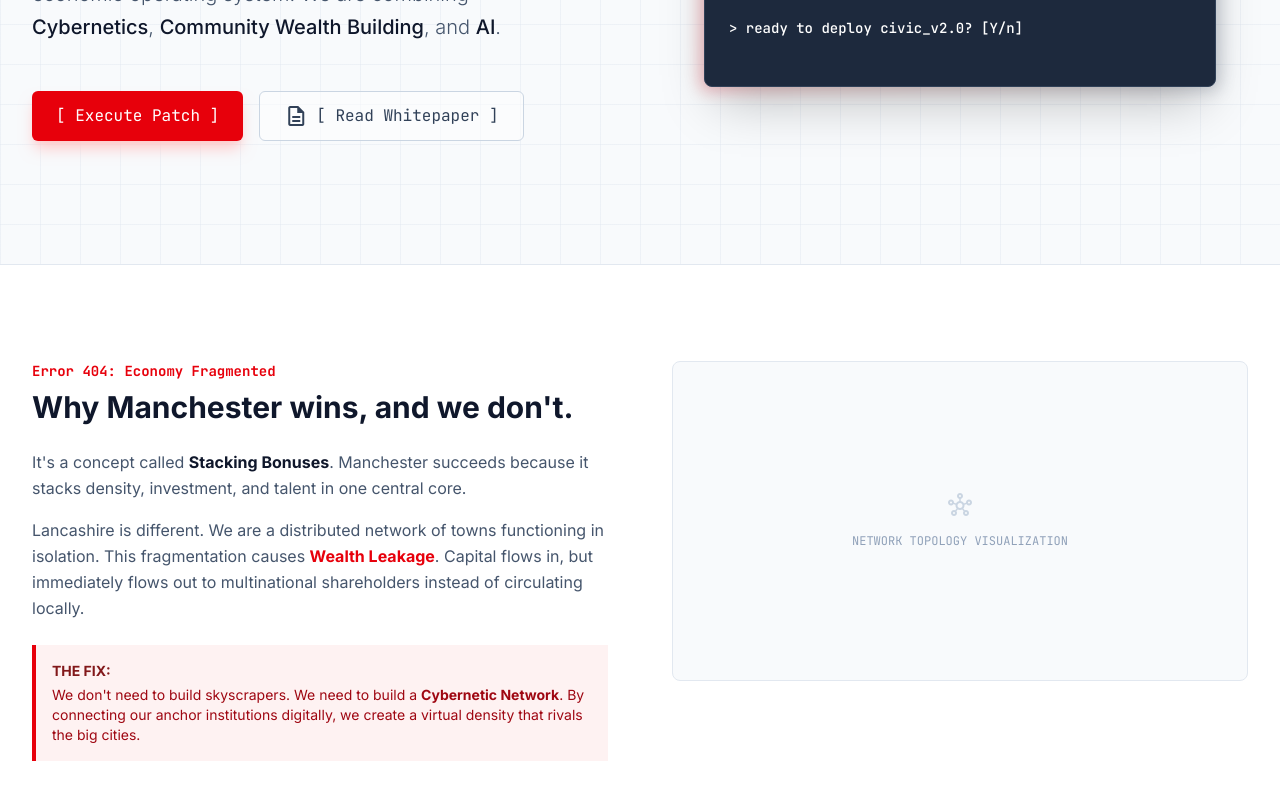
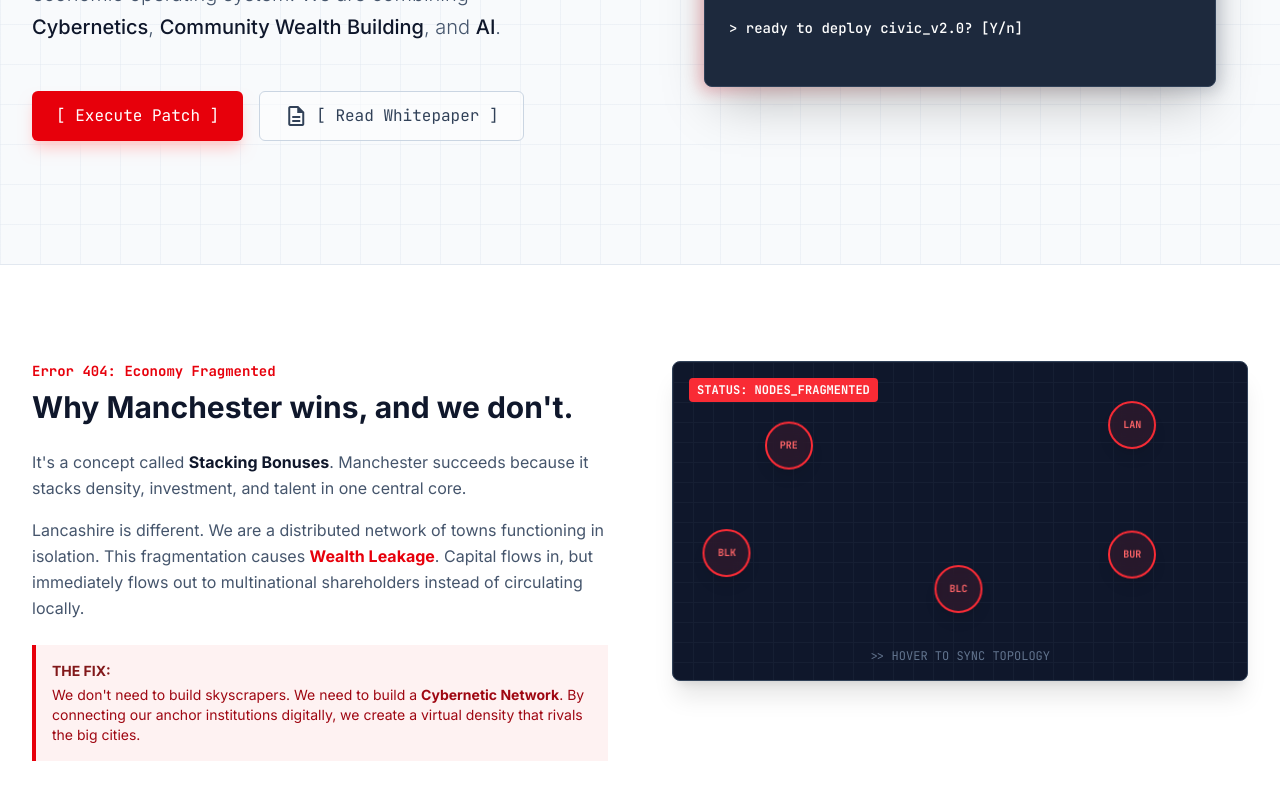
Before and after one commit to amounderness/lancs-os, a Next.js app: page / in a window 1280 px wide. Shown: the part 536-1336 px from the top of the page. Built offline with nearby package versions, Linux system fonts and the light colour scheme.

Commit message:
Added interactive Glitch Map

```diff
--- a/package.json
+++ b/package.json
@@ -9,10 +9,13 @@
     "lint": "eslint"
   },
   "dependencies": {
+    "clsx": "^2.1.1",
+    "framer-motion": "^12.23.26",
     "material-symbols": "^0.40.2",
     "next": "16.1.1",
     "react": "19.2.3",
-    "react-dom": "19.2.3"
+    "react-dom": "19.2.3",
+    "tailwind-merge": "^3.4.0"
   },
   "devDependencies": {
     "@tailwindcss/postcss": "^4",
--- /dev/null
+++ b/src/app/components/GlitchMap.tsx
@@ -0,0 +1,149 @@
+'use client';
+
+import { motion } from 'framer-motion';
+import { useState, useEffect } from 'react';
+import { clsx } from 'clsx';
+import { twMerge } from 'tailwind-merge';
+
+function cn(...inputs: (string | undefined | null | false)[]) {
+  return twMerge(clsx(inputs));
+}
+
+// Define the Node type
+type NodeData = {
+  id: string;
+  label: string;
+  // Geographic positions (Networked State)
+  geoX: number;
+  geoY: number;
+  // Random "Glitch" starting positions (Fragmented State)
+  randX: number;
+  randY: number;
+};
+
+export default function GlitchMap() {
+  const [isHovered, setIsHovered] = useState(false);
+  const [mounted, setMounted] = useState(false);
+
+  // Prevent hydration mismatch by waiting for mount
+  useEffect(() => {
+    setMounted(true);
+  }, []);
+
+  const nodes: NodeData[] = [
+    // Lancaster: Top Center
+    { id: 'LAN', label: 'LANCASTER', geoX: 50, geoY: 15, randX: 80, randY: 20 },
+    // Preston: Top Left (Central-ish)
+    { id: 'PRE', label: 'PRESTON', geoX: 35, geoY: 40, randX: 20, randY: 25 },
+    // Blackpool: Bottom Left
+    { id: 'BLK', label: 'BLACKPOOL', geoX: 20, geoY: 70, randX: 10, randY: 60 },
+    // Burnley: Top Right
+    { id: 'BUR', label: 'BURNLEY', geoX: 80, geoY: 35, randX: 80, randY: 60 },
+    // Blackburn: Bottom Right
+    { id: 'BLC', label: 'BLACKBURN', geoX: 70, geoY: 65, randX: 50, randY: 70 },
+  ];
+
+  if (!mounted) return <div className="h-80 w-full bg-slate-900 rounded-lg" />;
+
+  return (
+    <div
+      className="relative w-full h-80 bg-slate-900 rounded-lg overflow-hidden border border-slate-700 shadow-xl group cursor-crosshair"
+      onMouseEnter={() => setIsHovered(true)}
+      onMouseLeave={() => setIsHovered(false)}
+    >
+      {/* Grid Background */}
+      <div className="absolute inset-0 opacity-20 pointer-events-none"
+           style={{
+             backgroundImage: 'linear-gradient(#334155 1px, transparent 1px), linear-gradient(90deg, #334155 1px, transparent 1px)',
+             backgroundSize: '20px 20px'
+           }}>
+      </div>
+
+      {/* Status Indicator */}
+      <div className="absolute top-4 left-4 z-10">
+        <div className={cn(
+          "text-xs font-mono font-bold px-2 py-1 rounded transition-colors duration-500",
+          isHovered ? "bg-green-500 text-slate-900" : "bg-red-500 text-white animate-pulse"
+        )}>
+          STATUS: {isHovered ? "GEOGRAPHY_SYNCED" : "NODES_FRAGMENTED"}
+        </div>
+      </div>
+
+      {/* Connection Lines (Only visible when networked) */}
+      <svg className="absolute inset-0 w-full h-full pointer-events-none">
+        {nodes.map((node) => (
+           <motion.line
+             key={`line-${node.id}`}
+             // Determine start/end points based on hover state
+             initial={{ pathLength: 0, opacity: 0 }}
+             animate={isHovered ? {
+               x1: `${node.geoX}%`, y1: `${node.geoY}%`,
+               x2: "50%", y2: "50%", // All connect to a central virtual hub
+               pathLength: 1,
+               opacity: 0.4
+             } : {
+               opacity: 0 // Hide lines when fragmented
+             }}
+             stroke="#4ade80"
+             strokeWidth="1"
+             transition={{ duration: 1.5, ease: "easeInOut" }}
+           />
+        ))}
+        {/* Central Virtual Hub */}
+        <motion.circle
+          cx="50%" cy="50%" r="3" fill="#fff"
+          animate={{ scale: isHovered ? 1 : 0, opacity: isHovered ? 1 : 0 }}
+          transition={{ duration: 0.5 }}
+        />
+      </svg>
+
+      {/* The Nodes */}
+      {nodes.map((node, i) => {
+        return (
+          <motion.div
+            key={node.id}
+            className={cn(
+              "absolute w-12 h-12 rounded-full flex items-center justify-center border-2 shadow-lg z-20 backdrop-blur-sm",
+              isHovered ? "border-green-400 bg-green-500/20" : "border-red-500 bg-red-500/10"
+            )}
+            // Initial position (prevents hydration mismatch)
+            initial={{ left: `${node.randX}%`, top: `${node.randY}%` }}
+
+            animate={isHovered ? {
+              // 1. NETWORKED STATE (Fixed Geography)
+              left: `${node.geoX}%`,
+              top: `${node.geoY}%`,
+              x: "-50%", y: "-50%", // Center on coordinate
+              scale: 1.1,
+            } : {
+              // 2. FRAGMENTED STATE (Floating/Orbiting)
+              left: `${node.randX}%`,
+              top: `${node.randY}%`,
+              x: ["-50%", "-40%", "-60%", "-50%"], // Drifting movement
+              y: ["-50%", "-60%", "-40%", "-50%"],
+              scale: 1,
+            }}
+
+            // The Transition Configuration
+            transition={{
+              // Movement (Left/Top) is slow and heavy
+              left: { duration: 1.5, ease: "easeInOut" },
+              top: { duration: 1.5, ease: "easeInOut" },
+              // The floating drift (x/y) loops infinitely
+              x: { duration: 3 + i, repeat: Infinity, repeatType: "mirror", ease: "easeInOut" },
+              y: { duration: 4 + i, repeat: Infinity, repeatType: "mirror", ease: "easeInOut" }
+            }}
+          >
+            <span className={cn("text-[10px] font-mono font-bold", isHovered ? "text-green-300" : "text-red-400")}>
+              {node.id}
+            </span>
+          </motion.div>
+        );
+      })}
+
+      <div className="absolute bottom-4 w-full text-center text-slate-500 text-xs font-mono">
+        {isHovered ? ">> REGIONAL OPTIMIZATION: 100%" : ">> HOVER TO SYNC TOPOLOGY"}
+      </div>
+    </div>
+  );
+}
--- a/src/app/page.tsx
+++ b/src/app/page.tsx
@@ -1,6 +1,8 @@
 'use client';
 
 import { useEffect, useState } from 'react';
+import GlitchMap from './components/GlitchMap';
+import { div } from 'framer-motion/m';
 
 export default function Home() {
   const [typedText, setTypedText] = useState("");
@@ -135,12 +137,10 @@ export default function Home() {
                 </div>
               </div>
             </div>
-            {/* Visual Placeholder for Glitch Map */}
-            <div className="relative h-80 bg-slate-50 border border-slate-200 rounded-lg overflow-hidden flex items-center justify-center p-8">
-               <div className="text-center">
-                  <span className="material-symbols-outlined text-6xl text-slate-300 mb-4">hub</span>
-                  <p className="font-mono text-xs text-slate-400 uppercase">Network Topology Visualization</p>
-               </div>
+
+            {/* Glitch Map Component - REPLACED HERE */}
+            <div className="h-80 w-full">
+              <GlitchMap />
             </div>
           </div>
         </div>
```
Also changed, not shown: 1 other file (tests, documents, lock files or other folders).
